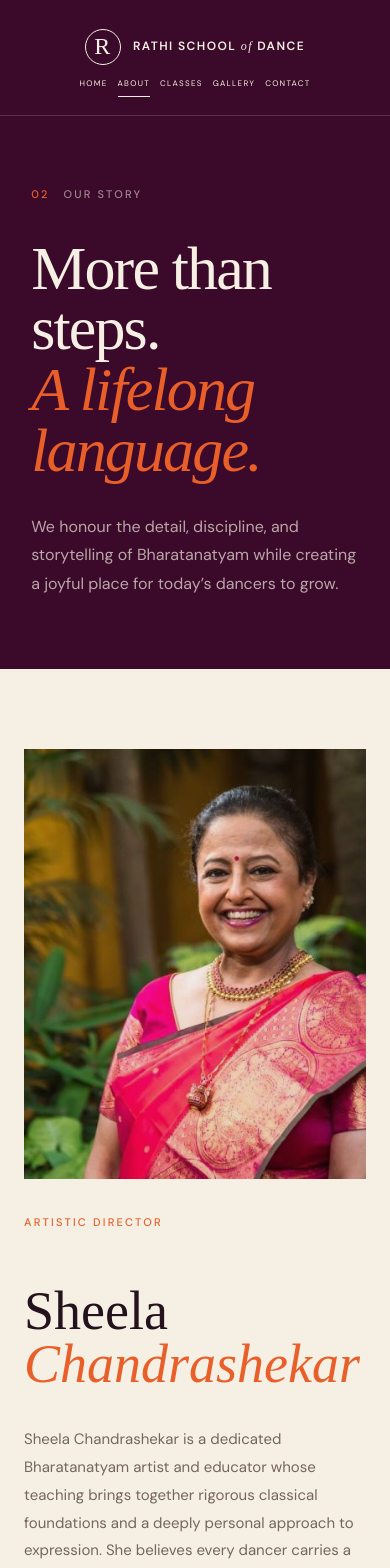
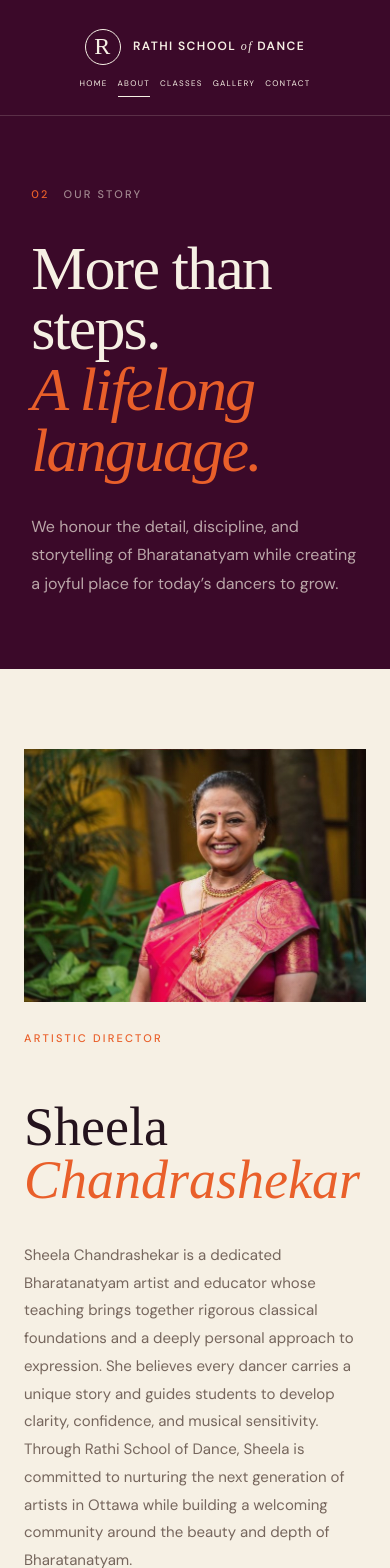
Before and after one commit to Aadhya-Sure/RathiSchoolofDance, a Next.js app: page /about in a window 390 px wide. Shown: the top 1568 px of the page. Built offline with nearby package versions, Linux system fonts and the light colour scheme; a web font is replaced by a local one.

Commit message:
Widen artistic director portrait

```diff
--- a/app/globals.css
+++ b/app/globals.css
@@ -107,8 +107,8 @@ h1 em,h2 em { color:var(--orange); font-weight:400; }
 .album-copy h3 { margin:16px 0 20px; color:var(--plum); font-family:"Italiana",serif; font-size:clamp(38px,4vw,58px); font-weight:400; }
 .album-copy > p:not(.album-tag) { margin:0 0 25px; color:#76665d; font-size:14px; line-height:1.8; }
 .album-status { display:inline-block; padding-bottom:6px; border-bottom:1px solid #cfae9b; }
-.director { display:grid; grid-template-columns:.85fr 1.15fr; gap:9vw; align-items:center; background:var(--cream); color:var(--ink); }
-.director-portrait { min-height:650px; display:grid; place-items:end start; padding:28px; background:linear-gradient(155deg,rgba(232,165,43,.08),rgba(59,9,41,.12)),url('/sheela-chandrashekar.jpg') center/cover; }
+.director { display:grid; grid-template-columns:1.08fr .92fr; gap:7vw; align-items:center; background:var(--cream); color:var(--ink); }
+.director-portrait { min-height:0; aspect-ratio:1.35 / 1; display:grid; place-items:end start; padding:28px; background:linear-gradient(155deg,rgba(232,165,43,.08),rgba(59,9,41,.12)),url('/sheela-chandrashekar.jpg') center/cover; }
 .director-portrait span { text-transform:uppercase; letter-spacing:.18em; line-height:1.7; font-size:9px; color:rgba(246,240,228,.62); }
 .director-copy h2 { font-size:clamp(54px,5.4vw,82px); margin-bottom:35px; }
 .director-copy .section-label.light { color:#8a796f; }
@@ -143,13 +143,13 @@ footer > p { color:rgba(255,255,255,.75); margin:20px 0 30px; }
   .site-header { height:116px; padding:14px 22px 12px; grid-template-columns:1fr; align-content:center; gap:12px; } .site-header .brand { justify-self:center; } nav { display:flex; justify-content:center; gap:24px; font-size:9px; } .header-cta { display:none; }
   .hero { display:block; min-height:0; } .hero-copy { min-height:700px; padding:130px 8vw 42px; } .hero-visual { height:560px; }
   .page-hero { padding-top:116px; grid-template-columns:1fr; } .page-hero-copy { padding:80px 8vw; } .page-hero-art { height:430px; }
-  .about-heading,.gallery-top,.classes-top,.albums-heading { grid-template-columns:1fr; gap:25px; } .values { grid-template-columns:1fr; gap:30px; } .director,.contact-section { grid-template-columns:1fr; } .director-portrait { min-height:520px; }
+  .about-heading,.gallery-top,.classes-top,.albums-heading { grid-template-columns:1fr; gap:25px; } .values { grid-template-columns:1fr; gap:30px; } .director,.contact-section { grid-template-columns:1fr; } .director-portrait { min-height:0; }
   .class-list article { grid-template-columns:42px 1fr 44px; } .level { display:none; }
   .gallery-grid { height:720px; grid-template-columns:1fr 1fr; grid-template-rows:2fr 1fr 1fr; } .gallery-main { grid-column:1/3; grid-row:auto; } .gallery-detail.three { grid-column:1/3; }
 }
 @media (max-width:560px) {
   .section { padding:80px 24px; } h1 { font-size:57px; } .hero-copy { padding:155px 24px 42px; min-height:720px; } .hero-visual { height:460px; } nav { gap:10px; font-size:8px; } .brand-mark { width:36px; height:36px; }
   .hero-actions { align-items:flex-start; flex-direction:column; } .hero-foot { gap:12px; flex-wrap:wrap; } .marquee span:nth-of-type(even),.marquee b:nth-of-type(even) { display:none; }
-  .home-cards { grid-template-columns:1fr; } .page-hero-copy { padding:70px 24px; } .page-hero-art { height:350px; } .director-portrait { min-height:430px; } .gallery-grid { height:650px; } .album { grid-template-columns:1fr; gap:28px; padding:34px 0; } .album-image { min-height:230px; } .contact-form-wrap { padding:34px 24px; } .contact-details dl div { grid-template-columns:1fr; gap:7px; } .footer-bottom { gap:14px; flex-direction:column; }
+  .home-cards { grid-template-columns:1fr; } .page-hero-copy { padding:70px 24px; } .page-hero-art { height:350px; } .director-portrait { min-height:0; } .gallery-grid { height:650px; } .album { grid-template-columns:1fr; gap:28px; padding:34px 0; } .album-image { min-height:230px; } .contact-form-wrap { padding:34px 24px; } .contact-details dl div { grid-template-columns:1fr; gap:7px; } .footer-bottom { gap:14px; flex-direction:column; }
 }
 @media (prefers-reduced-motion:reduce) { html { scroll-behavior:auto; } * { transition:none !important; } }
```
